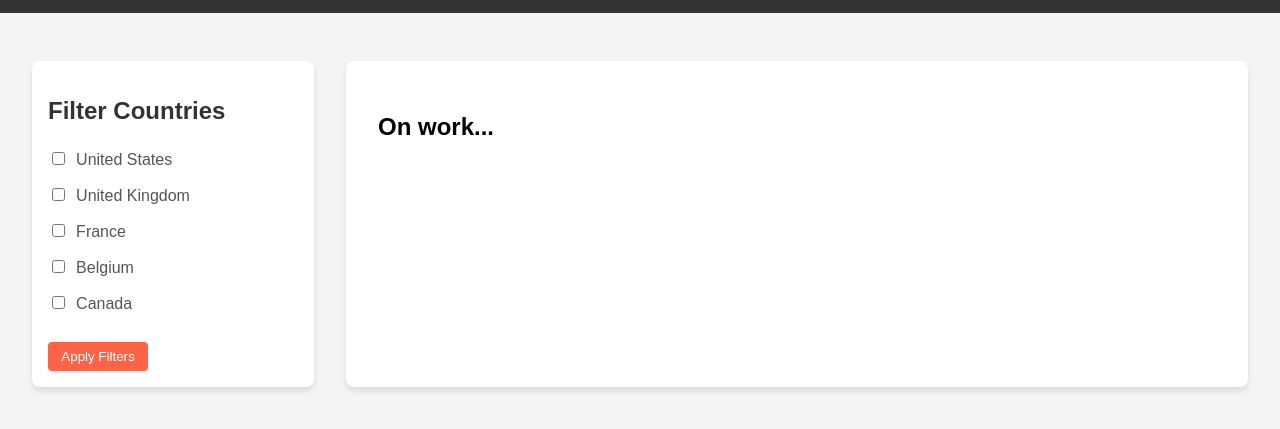
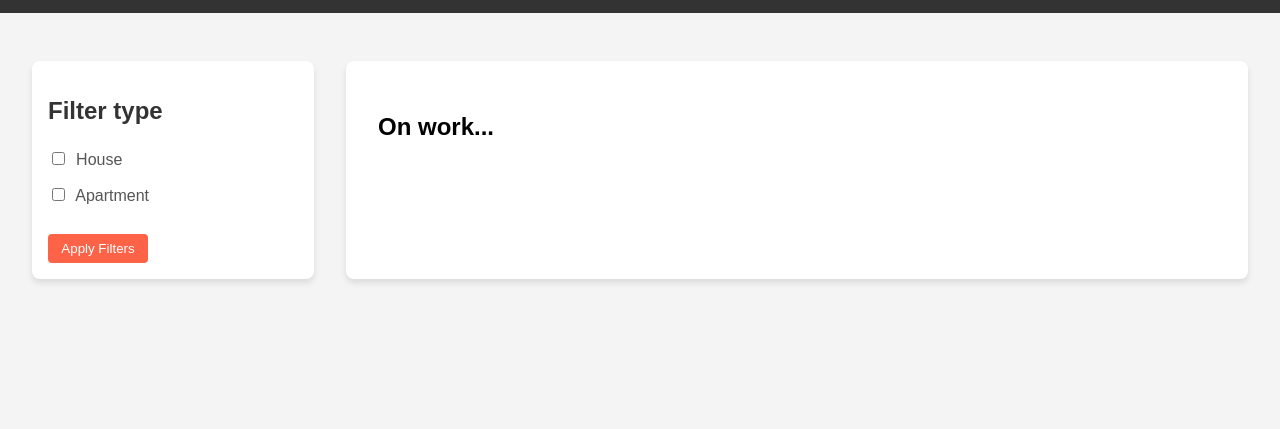
Before and after one commit to ParacetamolOnTop/scotts, a plain HTML site: page index.html in a window 1280 px wide. Shown: the part 55-484 px from the top of the page. Drawn offline with Linux system fonts and the light colour scheme.

Commit message:
Update index.html

```diff
--- a/index.html
+++ b/index.html
@@ -27,22 +27,13 @@
         <!-- Menu for option select -->
         <div class="content-wrapper">
             <aside class="sidebar">
-                <h2>Filter Countries</h2>
+                <h2>Filter type</h2>
                 <form>
                     <div class="filter-group">
-                        <label><input type="checkbox" name="criteria1"> United States</label>
+                        <label><input type="checkbox" name="criteria1"> House</label>
                     </div>
                     <div class="filter-group">
-                        <label><input type="checkbox" name="criteria2"> United Kingdom</label>
-                    </div>
-                    <div class="filter-group">
-                        <label><input type="checkbox" name="criteria3"> France</label>
-                    </div>
-                    <div class="filter-group">
-                        <label><input type="checkbox" name="criteria4"> Belgium</label>
-                    </div>
-                    <div class="filter-group">
-                        <label><input type="checkbox" name="criteria5"> Canada</label>
+                        <label><input type="checkbox" name="criteria2"> Apartment</label>
                     </div>
                     <button type="submit" class="apply-button">Apply Filters</button>
                 </form>
```
